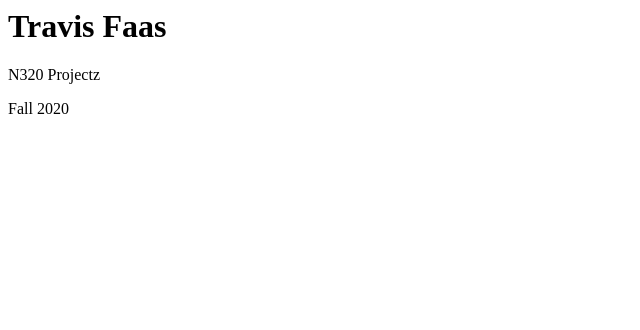
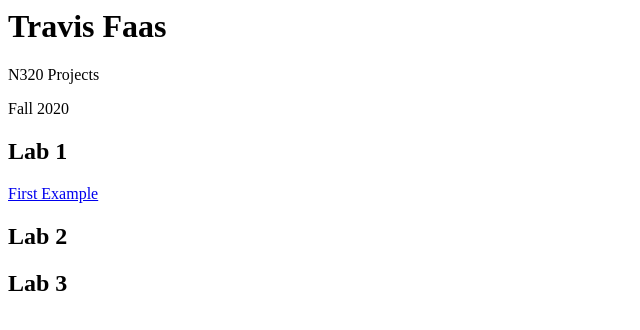
Before and after one commit to JaphetD/N320fall2020, a plain HTML site: page index.html in a window 1280 px wide. Shown: the whole page, without its empty margins (0-640 px from the left). Drawn offline with Linux system fonts and the light colour scheme.

Commit message:
Adding Lab 1

```diff
--- a/index.html
+++ b/index.html
@@ -4,8 +4,15 @@
     <body>
 
         <h1>Travis Faas</h1>
-        <p>N320 Projectz</p>
+        <p>N320 Projects</p>
         <p>Fall 2020</p>
+
+        <h2>Lab 1</h2>
+        <p><a href="labs/index.html">First Example</a></p>
+
+        <h2>Lab 2</h2>
+
+        <h2>Lab 3</h2>
 
     </body>
 </html>
```
Also changed, not shown: labs/lab1/index.html (added, +11 -0 lines).
